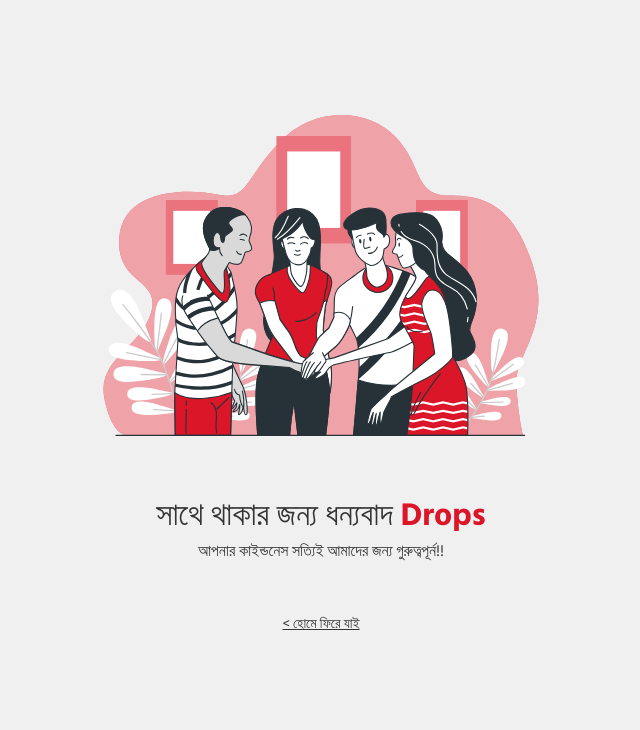
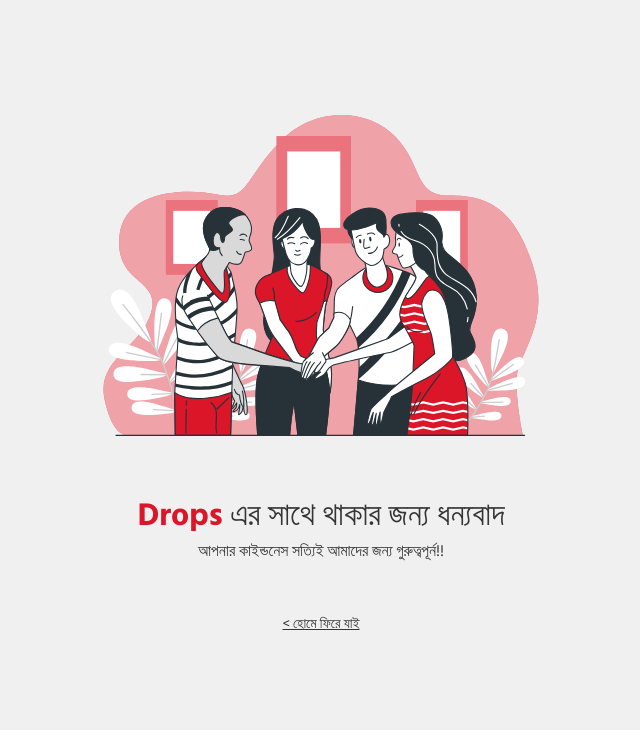
Before and after one commit to 0xh7ml/Drops, a Django app: page /success/ in a window 1280 px wide. Shown: the top 730 px of the page, without its empty margins (319-959 px from the left). Run offline with Django 4.2, Linux system fonts and the light colour scheme; some libraries are stand-ins or nearby versions.

Commit message:
updating success.html

```diff
--- a/templates/success.html
+++ b/templates/success.html
@@ -20,7 +20,7 @@
                         this svg was downloaded from https://storyset.com/
                      -->
                     <img class="img-fluid" src="{% static 'assets/team-spirit-bro.svg' %}" height="100%" width="100%" alt="">
-                    <h1 class="success-title">সাথে থাকার জন্য ধন্যবাদ <span class="custom-bold">Drops</span></h1>
+                    <h1 class="success-title"><span class="custom-bold">Drops</span> এর সাথে থাকার জন্য ধন্যবাদ</h1>
                     <h6 class="success-subtitle">আপনার কাইন্ডনেস সত্যিই আমাদের জন্য গুরুত্বপূর্ন!!</h6>
                     <div class="text-center mt-5">
                         <a class="custom-href text-center" href="/">&lt; হোমে ফিরে যাই</a>
```
